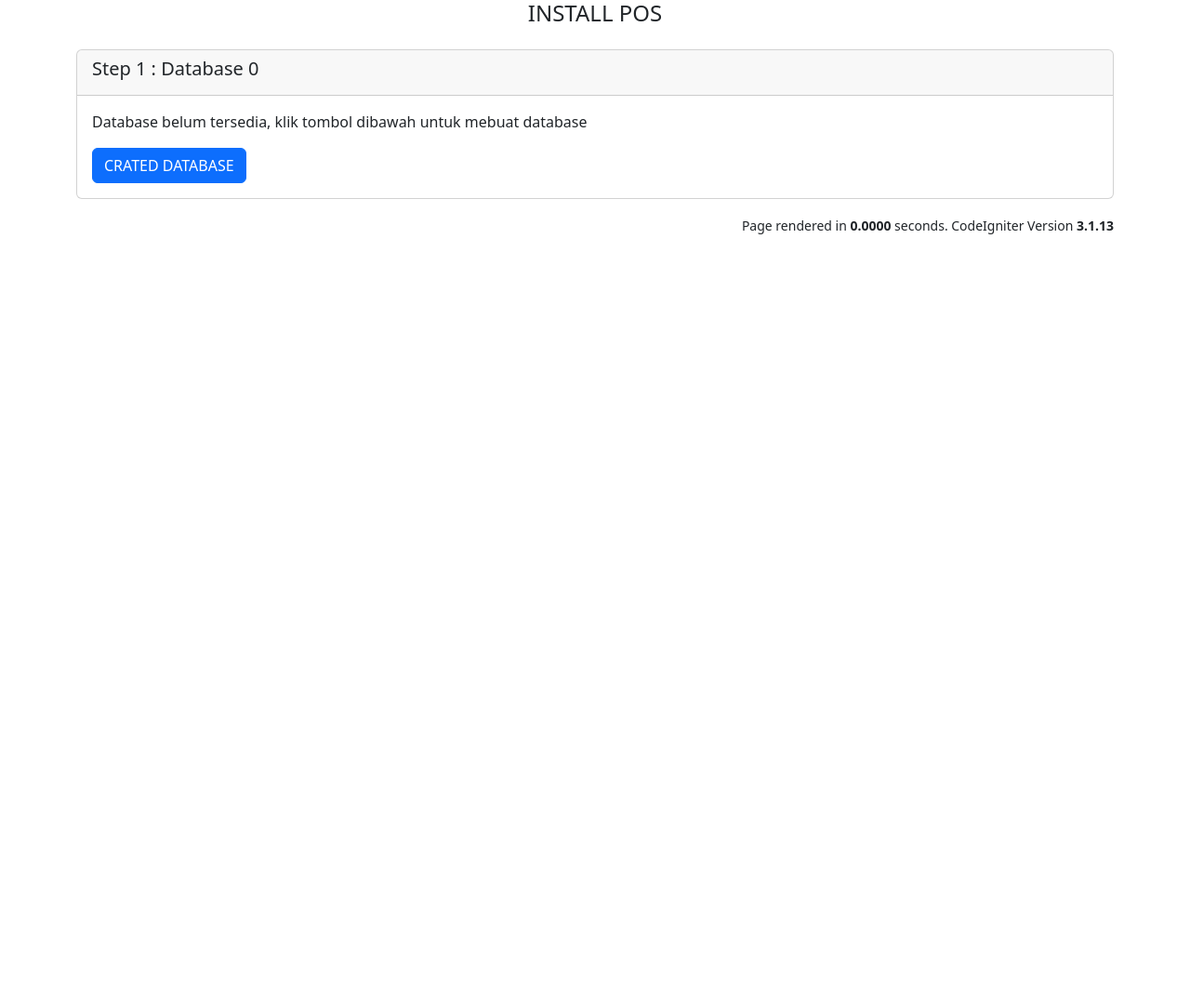
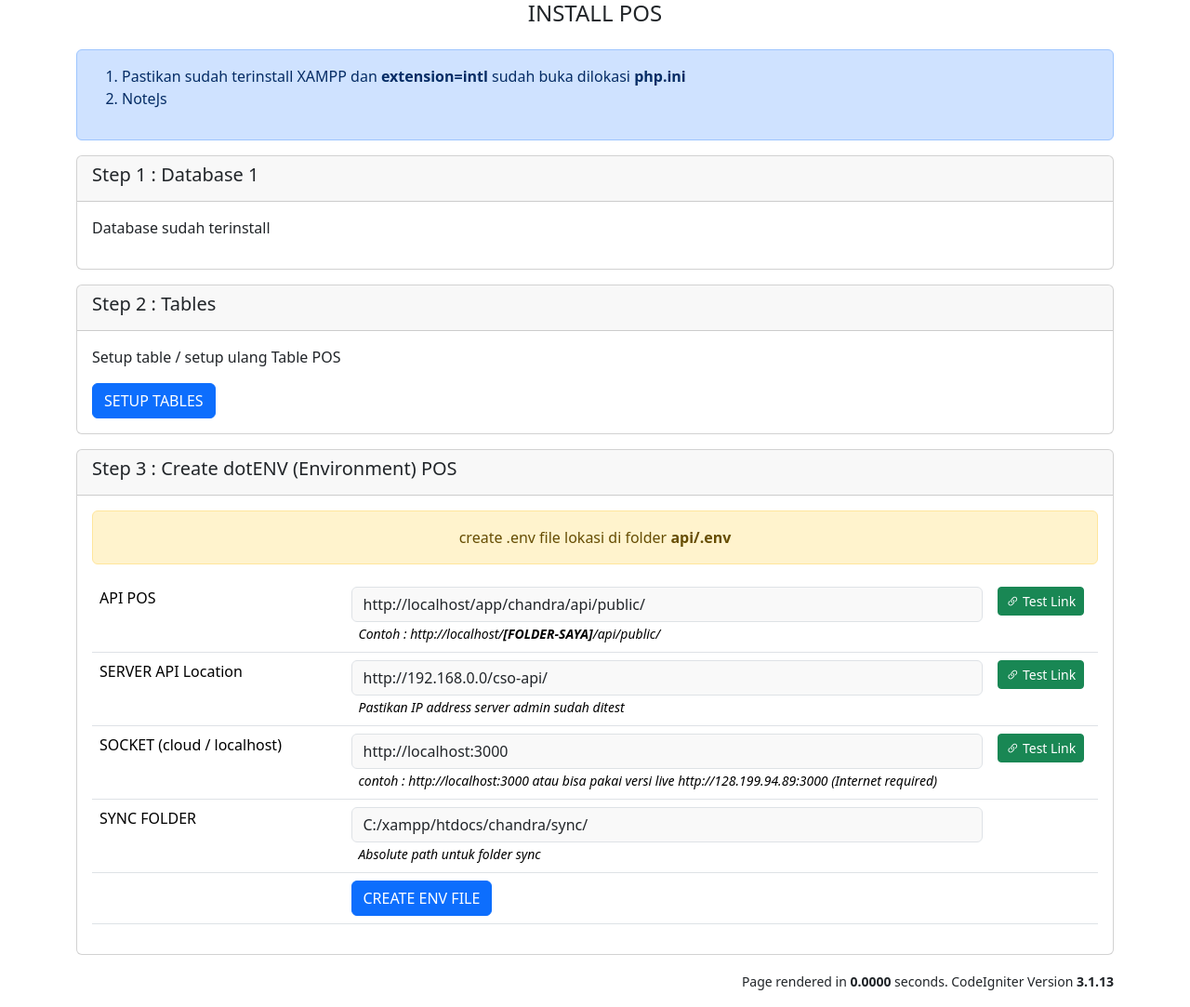
Before and after one commit to reynave/chandra, a CodeIgniter app: page /database/index.php/welcome/index in a window 1280 px wide. Shown: the whole page at 93% size. Before the commit the page ends 252 px from the top, so only its background shows below. Run offline with CodeIgniter, Linux system fonts and the light colour scheme.

Commit message:
update installer

```diff
--- a/install/application/views/home.php
+++ b/install/application/views/home.php
@@ -5,9 +5,13 @@
     <meta charset="utf-8">
     <meta name="viewport" content="width=device-width, initial-scale=1">
     <title>POS Installer ver 1.0.5</title>
-    <link href="https://cdn.jsdelivr.net/npm/bootstrap@5.3.2/dist/css/bootstrap.min.css" rel="stylesheet"
-        integrity="sha384-T3c6CoIi6uLrA9TneNEoa7RxnatzjcDSCmG1MXxSR1GAsXEV/Dwwykc2MPK8M2HN" crossorigin="anonymous">
+    <link href="https://cdn.jsdelivr.net/npm/bootstrap@5.3.2/dist/css/bootstrap.min.css" rel="stylesheet">
     <link rel="stylesheet" href="https://cdn.jsdelivr.net/npm/bootstrap-icons@1.11.2/font/bootstrap-icons.min.css">
+    <style>
+        .form-control {
+            background-color: #f9f9f9;
+        }
+    </style>
 </head>
 
 <body>
@@ -17,6 +21,12 @@
                 <h4 class="text-center">INSTALL POS</h4>
             </div>
             <div class="col-12">
+                <div class="alert alert-primary mb-3">
+                    <ol>
+                        <li>Pastikan sudah terinstall XAMPP dan <b>extension=intl</b> sudah buka dilokasi <b>php.ini</b></li>
+                        <li>NoteJs </li>
+                    </ol>
+                </div>
                 <div class="card mb-3">
                     <div class="card-header">
                         <h5 class="card-title"> Step 1 : Database
@@ -28,7 +38,7 @@
                             <div class="col-12">
                                 <?php if ((int) $checkDb == 0) { ?>
                                     <p>Database belum tersedia, klik tombol dibawah untuk mebuat database</p>
-                                    <a href="./setup/mydb" class="btn btn-primary">CRATED DATABASE</a>
+                                    <a href="./index.php/setup/mydb" class="btn btn-primary">CRATED DATABASE</a>
                                 <?php } else { ?>
                                     <p>Database sudah terinstall</p>
                                 <?php } ?>
@@ -47,7 +57,7 @@
                                 <div class="col-12">
 
                                     <p>Setup table / setup ulang Table POS</p>
-                                    <a href="./setup/tables" class="btn btn-primary">SETUP TABLES</a>
+                                    <a href="./index.php/setup/tables" class="btn btn-primary">SETUP TABLES</a>
 
                                 </div>
                             </div>
@@ -61,52 +71,75 @@
                         <div class="card-body">
                             <div class="row">
                                 <div class="col-12">
-                                    <p>create .env file lokasi di folder <strong>api/.env</strong> </p>
+                                    <div class="alert alert-warning text-center">
+                                        create .env file lokasi di folder <strong>api/.env</strong>
+                                    </div>
                                     <?php
                                     $host = $_SERVER['HTTP_HOST'];
                                     //   $uri = $_SERVER['REQUEST_URI'];
                                     $url = "http://$host";
-                                    echo "URL: $url";
                                     ?>
 
-                                    <form action="./setup/env" method="post">
+                                    <form action="./index.php/setup/env" method="post">
                                         <table class="table">
                                             <tbody>
                                                 <tr>
-                                                    <td width="25%">API</td>
+                                                    <td width="25%">API POS</td>
                                                     <td>
-                                                        <input type="text" class="form-control" value="<?= $url ?>/chandra/api/public/"
-                                                            id="api" name="api">
-                                                        <div>
-                                                            <small>contoh : http://localhost/[FOLDER-SAYA]/api/public/</small>
+                                                        <input type="text" class="form-control"
+                                                            value="<?= $url ?>/app/chandra/api/public/" id="api" name="api">
+                                                        <div class="px-2">
+                                                            <em><small>Contoh :
+                                                                    http://localhost/<b>[FOLDER-SAYA]</b>/api/public/</small></em>
                                                         </div>
                                                     </td>
                                                     <td>
-                                                        <a href="javascript:;" id="testApi">Test Link</a>
+                                                        <a href="javascript:;" class="btn btn-success btn-sm" id="testApi">
+                                                            <i class="bi bi-link-45deg"></i> Test Link</a>
                                                     </td>
                                                 </tr>
                                                 <tr>
                                                     <td>SERVER API Location</td>
                                                     <td>
-                                                        <input type="text" class="form-control" value="http://192.168.0.0/cso-api/"    id="apiServer" name="apiServer">
+                                                        <input type="text" class="form-control"
+                                                            value="http://192.168.0.0/cso-api/" id="apiServer"
+                                                            name="apiServer">
+                                                        <div class="px-2">
+                                                            <em><small>Pastikan IP address server admin sudah
+                                                                    ditest</small></em>
+                                                        </div>
                                                     </td>
                                                     <td>
-                                                        <a href="javascript:;" id="testApiServer">Test Link</a>
+                                                        <a href="javascript:;" class="btn btn-success btn-sm"
+                                                            id="testApiServer"><i class="bi bi-link-45deg"></i> Test
+                                                            Link</a>
                                                     </td>
                                                 </tr>
                                                 <tr>
                                                     <td>SOCKET (cloud / localhost)</td>
                                                     <td>
-                                                        <input type="text" class="form-control" value="<?= $url ?>:3000"  id="socket" name="socket">
+                                                        <input type="text" class="form-control" value="<?= $url ?>:3000"
+                                                            id="socket" name="socket">
+                                                        <div class="px-2">
+                                                            <em><small>contoh : http://localhost:3000 atau bisa pakai versi
+                                                                    live http://128.199.94.89:3000 (Internet
+                                                                    required)</small></em>
+                                                        </div>
                                                     </td>
                                                     <td>
-                                                        <a href="javascript:;" id="testSocket">Test Link</a>
+                                                        <a href="javascript:;" class="btn btn-success btn-sm"
+                                                            id="testSocket"><i class="bi bi-link-45deg"></i> Test Link</a>
+
                                                     </td>
                                                 </tr>
                                                 <tr>
                                                     <td>SYNC FOLDER</td>
                                                     <td>
-                                                        <input type="text" class="form-control"  value="C:/xampp/htdocs/chandra/sync/">
+                                                        <input type="text" class="form-control" id="sync" name="sync"
+                                                            value="C:/xampp/htdocs/chandra/sync/">
+                                                        <div class="px-2">
+                                                            <em><small>Absolute path untuk folder sync</small></em>
+                                                        </div>
                                                     </td>
                                                     <td>
 
@@ -151,17 +184,16 @@
     <script src="https://cdn.jsdelivr.net/npm/bootstrap@5.3.2/dist/js/bootstrap.bundle.min.js"
         integrity="sha384-C6RzsynM9kWDrMNeT87bh95OGNyZPhcTNXj1NW7RuBCsyN/o0jlpcV8Qyq46cDfL"
         crossorigin="anonymous"></script>
-
     <script>
-        $(document).ready(function(){
-            $("#testApi").click(function(){
-                window.open($("#api").val(),"_blank");
+        $(document).ready(function () {
+            $("#testApi").click(function () {
+                window.open($("#api").val(), "_blank");
             });
-             $("#testApiServer").click(function(){
-                window.open($("#apiServer").val(),"_blank");
+            $("#testApiServer").click(function () {
+                window.open($("#apiServer").val(), "_blank");
             });
-            $("#testSocket").click(function(){
-                window.open($("#socket").val(),"_blank");
+            $("#testSocket").click(function () {
+                window.open($("#socket").val(), "_blank");
             });
         });
     </script>
```
Also changed, not shown: install/application/controllers/Setup.php (+8 -6 lines), 1 other file.
